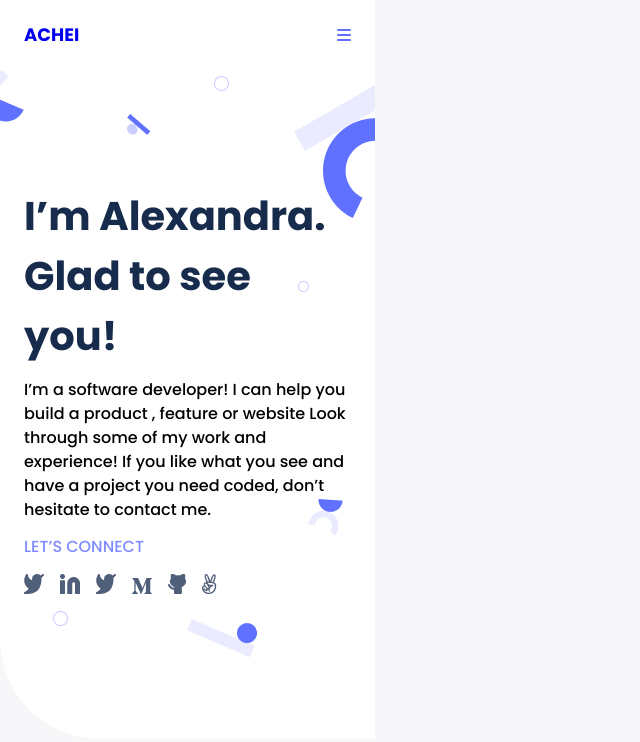
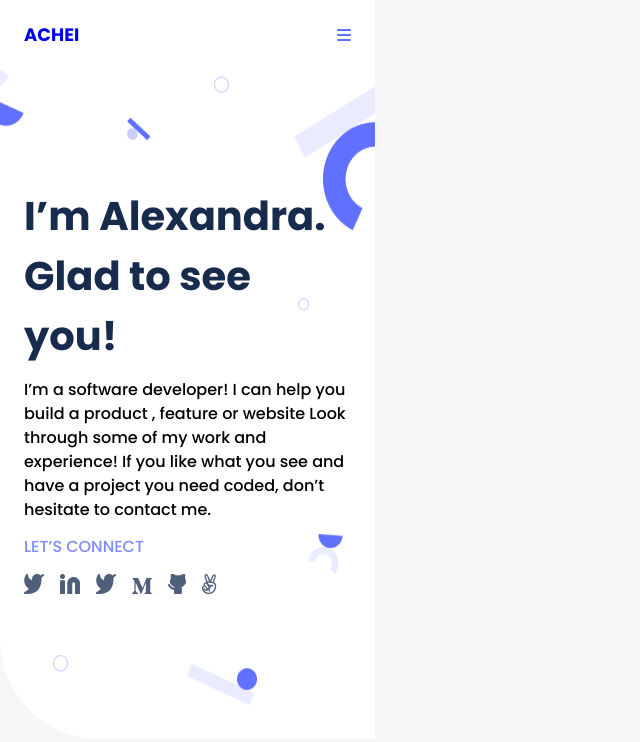
Before and after one commit to NalianAchei2020/Portfolio, a website: page index.html in a window 1280 px wide. Shown: the whole page, without its empty margins (0-640 px from the left). Drawn offline with Linux system fonts and the light colour scheme.

Commit message:
adjust the size background-image

```diff
--- a/style.css
+++ b/style.css
@@ -42,7 +42,7 @@ header {
 .text-container {
   background: #fff;
   background-image: url('Images/background_img.png');
-  background-size: contain;
+  background-size: 100% 95%;
   background-repeat: no-repeat;
   left: 0;
   max-width: 100%;
@@ -53,6 +53,7 @@ header {
   flex-direction: column;
   margin-bottom: 9rem;
   border-bottom-left-radius: 100px;
+  z-index: 1;
 }
 
 .text-tiltle {
```
